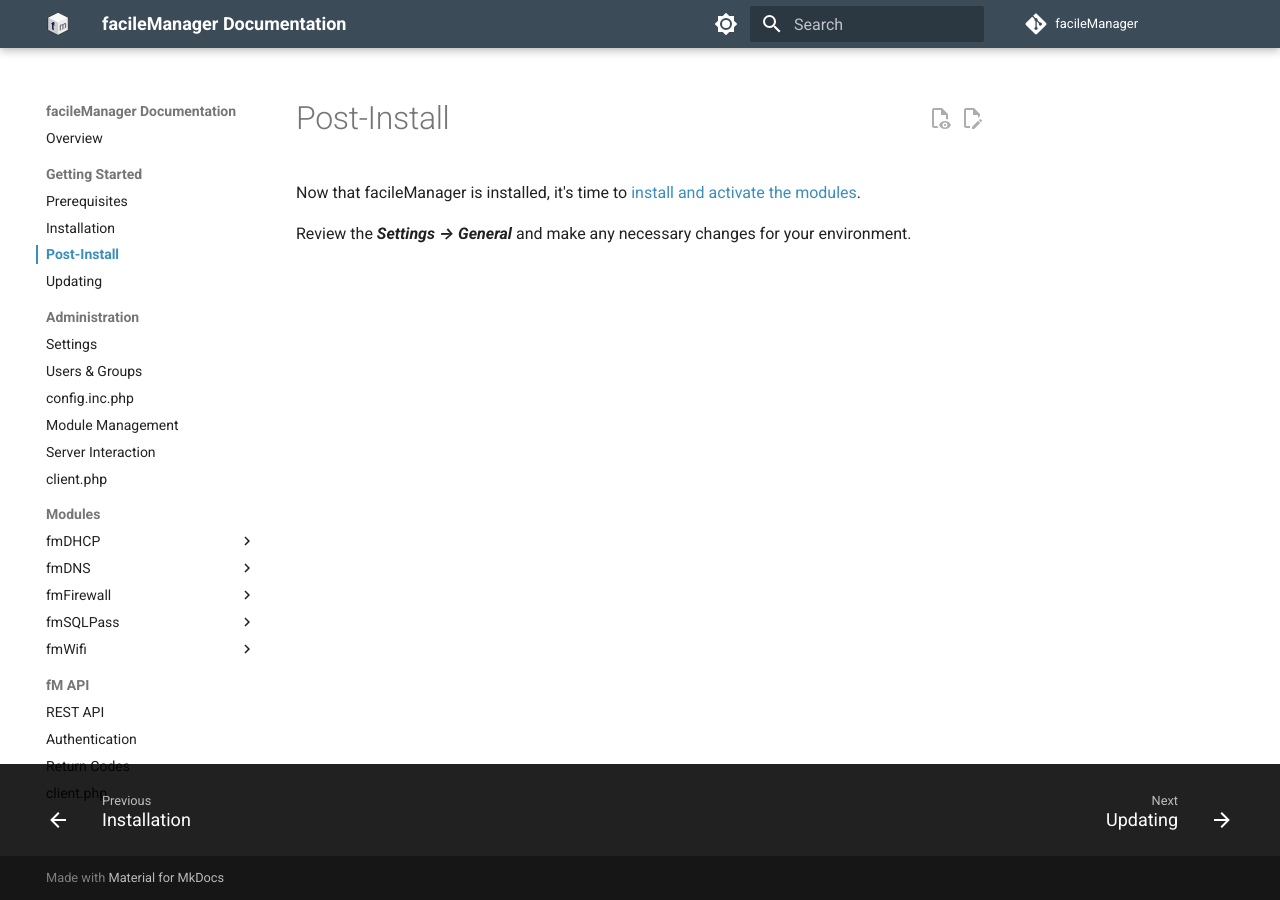
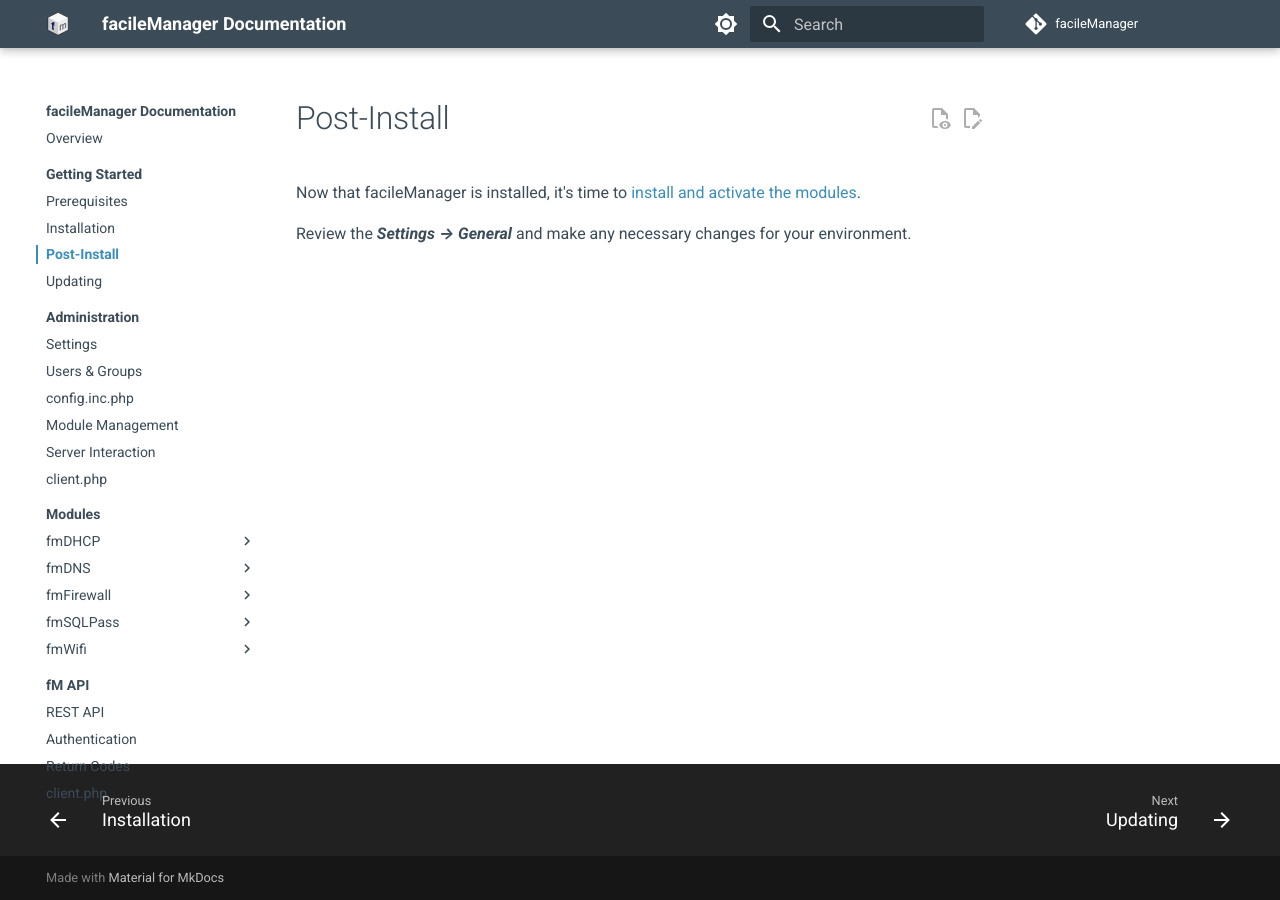
Before and after one commit to facileManager/facileManager-docs, an MkDocs documentation site: the page built from docs/getting-started/post-install.md, in a window 1280 px wide. Built offline with MkDocs 1.6.1 and Material for MkDocs 9.7.7, drawn with Linux system fonts in a browser that asks for light colours; comment, search, counter and statistics services are not loaded.

Commit message:
Color changes

```diff
--- a/docs/extra.css
+++ b/docs/extra.css
@@ -1,16 +1,14 @@
-:root {
-    --md-default-fg-color: #000000de;
-    --md-default-fg-color--light: #0000008a;
+:root,
+:root>* {
+    --md-default-fg-color: #3b4b58;
+    --md-default-fg-color--light: #3b4b58;
     --md-default-fg-color--lightest: #00000012;
-    /* --md-indicator-x: 123px; */
-    /* --md-indicator-width: 139px; */
-}
 
-:root>* {
     --md-primary-fg-color: #3b4b58;
     --md-primary-fg-color--light: #3b4b58;
     --md-primary-fg-color--dark: #90030C;
     --md-typeset-a-color: #3b8dbc;
+    --md-accent-fg-color: var(--md-typeset-a-color);
 }
 
 [dir="ltr"] .md-typeset blockquote {
```
